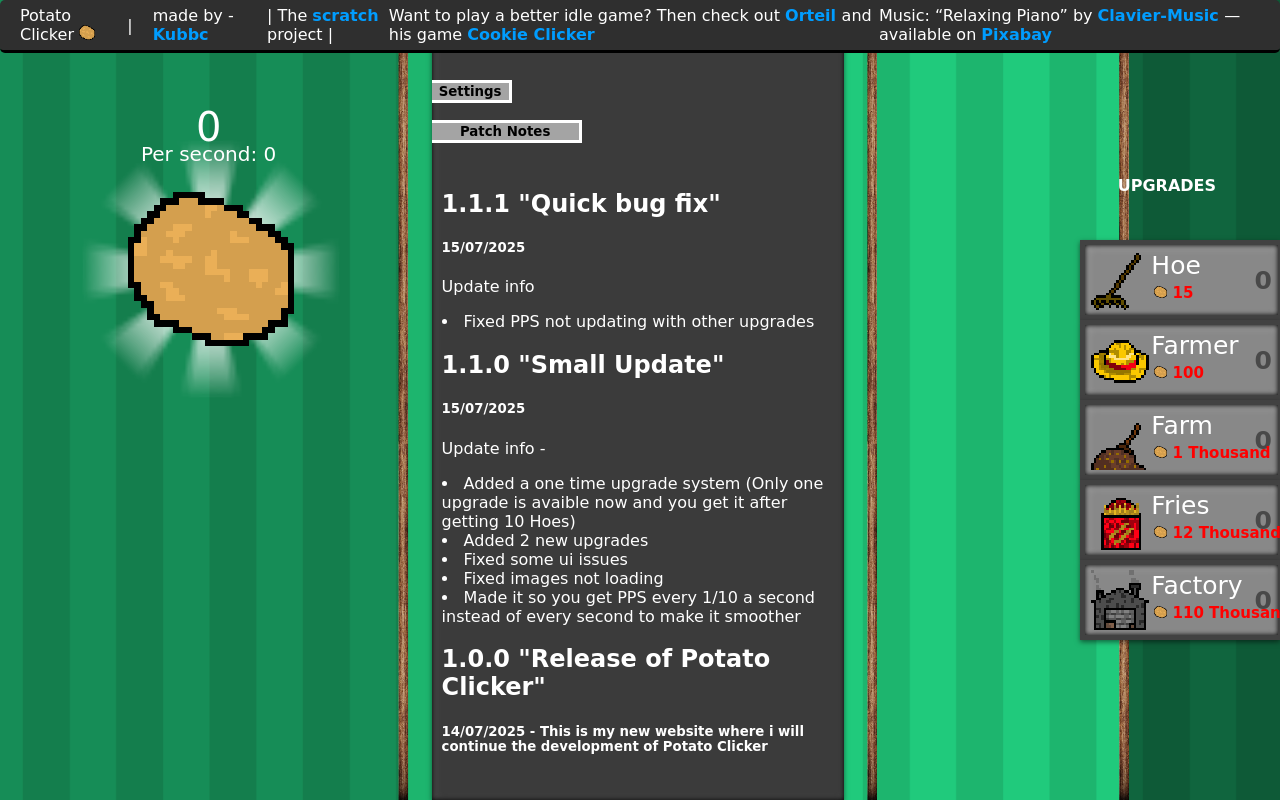
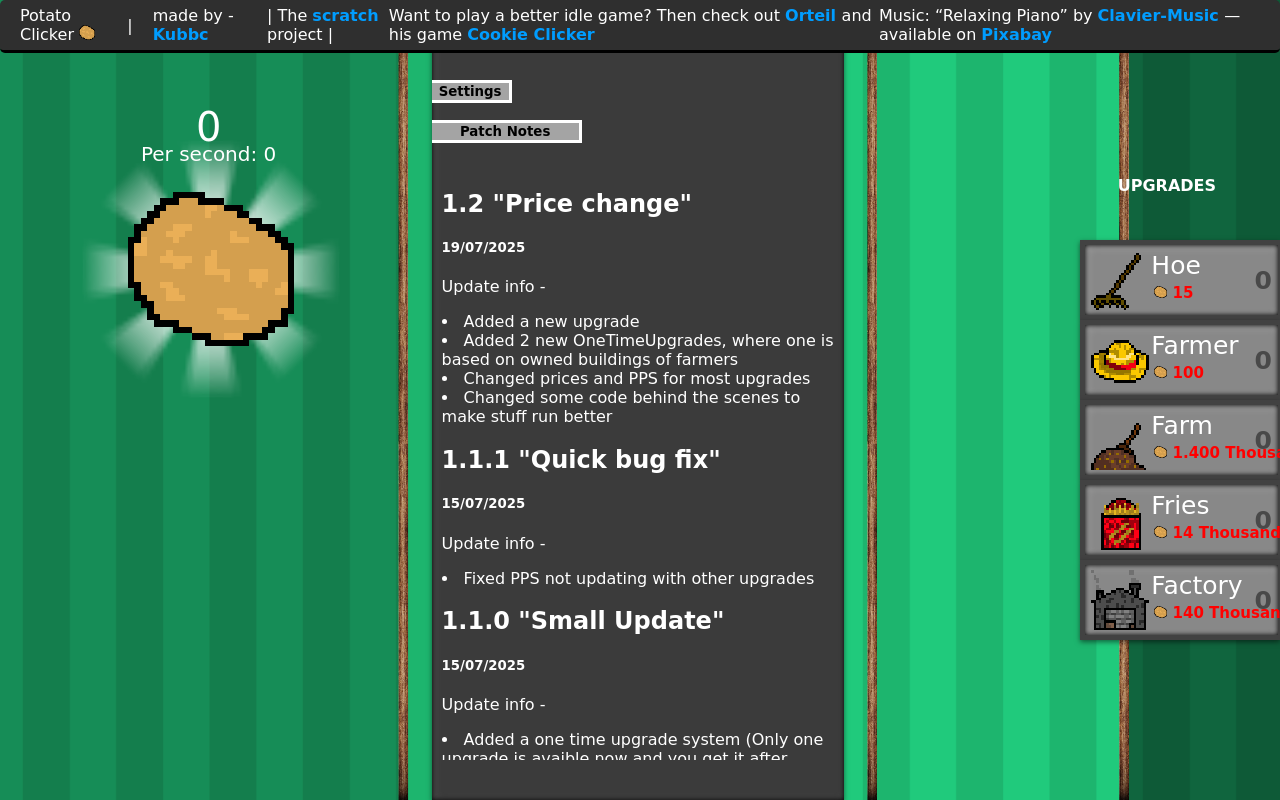
Before and after one commit to Kubbc/Potato-Clicker, a plain HTML site: page index.html in a window 1280 px wide. Both pictures are taken after a click on the button "Patch Notes". Drawn offline with Linux system fonts and the light colour scheme.

Commit message:
Update index.html

```diff
--- a/index.html
+++ b/index.html
@@ -129,21 +129,21 @@
     <button class="upgrade" id="upgrade_farm">
       <img class="upgrade_img" src="Images/Upgrades/upgrade_farm.png">
       <p class="upgrade_text">Farm</p>
-      <p id="upgrade_farm_price" class="upgrade_price"><img class="smallPotato" src="Images/Potato.png"> 1 Thousand</p>
+      <p id="upgrade_farm_price" class="upgrade_price"><img class="smallPotato" src="Images/Potato.png"> 1.400 Thousand</p>
       <span id="upgrade_farm_amount" class="upgrade_amount">0</span>
     </button>
 
     <button class="upgrade" id="upgrade_fries">
       <img class="upgrade_img" src="Images/Upgrades/upgrade_fries.png">
       <p class="upgrade_text">Fries</p>
-      <p id="upgrade_fries_price" class="upgrade_price"><img class="smallPotato" src="Images/Potato.png"> 12 Thousand</p>
+      <p id="upgrade_fries_price" class="upgrade_price"><img class="smallPotato" src="Images/Potato.png"> 14 Thousand</p>
       <span id="upgrade_fries_amount" class="upgrade_amount">0</span>
     </button>
 
     <button class="upgrade" id="upgrade_factory">
       <img class="upgrade_img" src="Images/Upgrades/upgrade_factory.png">
       <p class="upgrade_text">Factory</p>
-      <p id="upgrade_factory_price" class="upgrade_price"><img class="smallPotato" src="Images/Potato.png"> 110 Thousand</p>
+      <p id="upgrade_factory_price" class="upgrade_price"><img class="smallPotato" src="Images/Potato.png"> 140 Thousand</p>
       <span id="upgrade_factory_amount" class="upgrade_amount">0</span>
     </button>
   </div>
@@ -166,7 +166,7 @@
     <button class="OneTimeUpgrade" id="OneTimeUpgrade_FarmerPPC">
       <img class="OneTimeUpgrade_img" src="Images/Upgrades/upgrade_farmer.png">
       <p class="OneTimeUpgrade_text">Farmers Boy</p>
-      <p id="OneTimeUpgrade_FarmerPPC_price" class="OneTimeUpgrade_price"><img class="smallPotato" src="Images/Potato.png"> 100 Thousand</p>
+      <p id="OneTimeUpgrade_FarmerPPC_price" class="OneTimeUpgrade_price"><img class="smallPotato" src="Images/Potato.png"> 50 Thousand</p>
     </button>
 
   </div>
@@ -181,12 +181,24 @@
     <div class="PatchNotesText">
 
       <h2>
+        1.2 "Price change"
+      </h2>
+      <h5>
+        19/07/2025
+      </h5>
+      <p>Update info -</p>
+      <li>Added a new upgrade</li>
+      <li>Added 2 new OneTimeUpgrades, where one is based on owned buildings of farmers</li>
+      <li>Changed prices and PPS for most upgrades</li>
+      <li>Changed some code behind the scenes to make stuff run better</li>
+
+      <h2>
         1.1.1 "Quick bug fix"
       </h2>
       <h5>
         15/07/2025
       </h5>
-      <p>Update info</p>
+      <p>Update info -</p>
       <li>Fixed PPS not updating with other upgrades</li>
 
       <h2>
```
